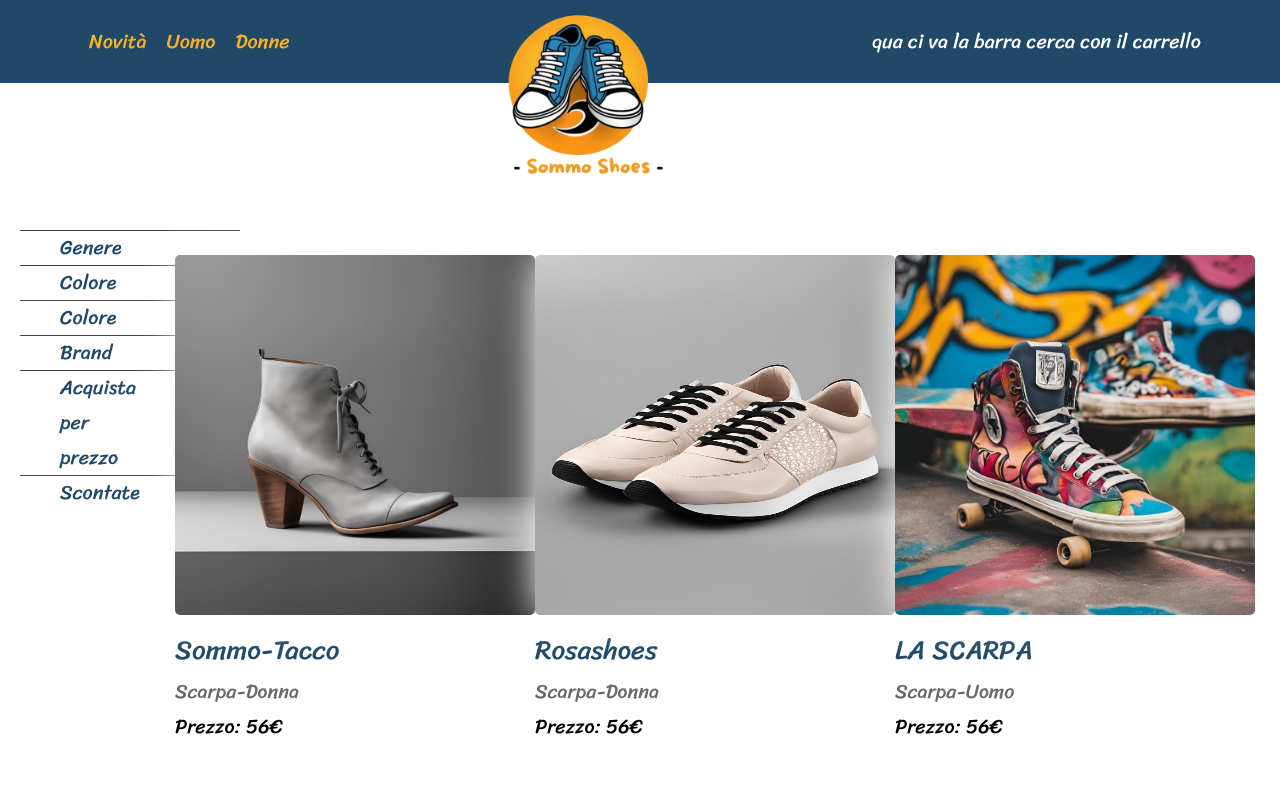
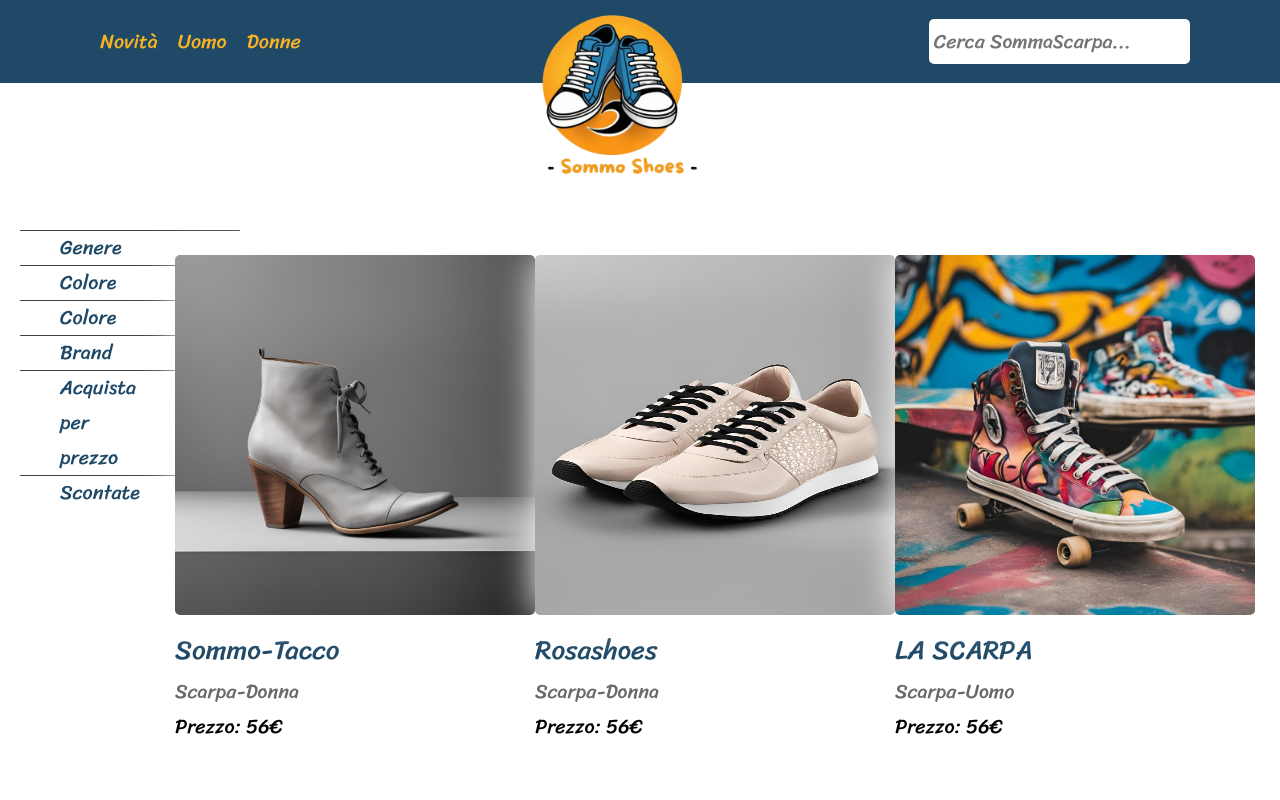
Before and after one commit to capdavide278/Sommoshoes-vue, a Vue app: page /prodotti in a window 1280 px wide. Shown: the top 800 px of the page. Built offline with nearby package versions, Linux system fonts and the light colour scheme.

Commit message:
aggiunta filtro

```diff
--- a/src/components/Prodotti.vue
+++ b/src/components/Prodotti.vue
@@ -10,7 +10,7 @@
             </nav>
             <img src="../components/icons/sommoshoes.png" alt="sfondo scarpe gialle" class="logo">
             <div>
-                <h1 style="color: white;">qua ci va la barra cerca con il carrello</h1>
+                <input type="text" v-model="search" placeholder="Cerca SommaScarpa...">
             </div>
         </div>
     </div>
@@ -27,11 +27,11 @@
             </ul>
         </div>
         <div class="container-scarpe">
-            <div v-for="prodotto in prodotti" :key='prodotto.nome' style="margin-bottom: 125px;">
+            <div v-for="prodotto in prodottiFiltrati" :key='prodotto.nome' style="margin-bottom: 125px;">
                 <img :src="prodotto.image" class="img-scarpa">
                 <h2 style="color:#1f4967; font-size: 27px;">{{ prodotto.nome }}</h2>
-                <h4 style="color:dimgrey;">{{ prodotto.genere }}</h4>
-                <h3>Prezzo: {{ prodotto.prezzo }}€</h3>
+                <h3 style="color:dimgrey;font-size: 20px;">{{ prodotto.genere }}</h3>
+                <h3 style="font-size: 20px;">Prezzo: {{ prodotto.prezzo }}€</h3>
             </div>
         </div>
     </div>
@@ -54,12 +54,26 @@ const search = computed({
     }
 });
 
-
+const prodottiFiltrati = computed(() =>{
+    const searchTerm = search.value.toLowerCase()
+    return prodotti.filter(prodotto =>{
+        const nome = prodotto.nome.toLowerCase()
+        const genere = prodotto.genere.toLowerCase()
+        return nome.includes(searchTerm) || genere.includes(searchTerm)
+    })
+})
 
 
 </script>
 
 <style scoped>
+input[type="text"]{
+    border: hidden;
+    outline: none;
+    padding: 5px;
+    border-radius: 5px;
+}
+
 .logo-prodotti{
     height: 150px;
     background-color: white;
```
